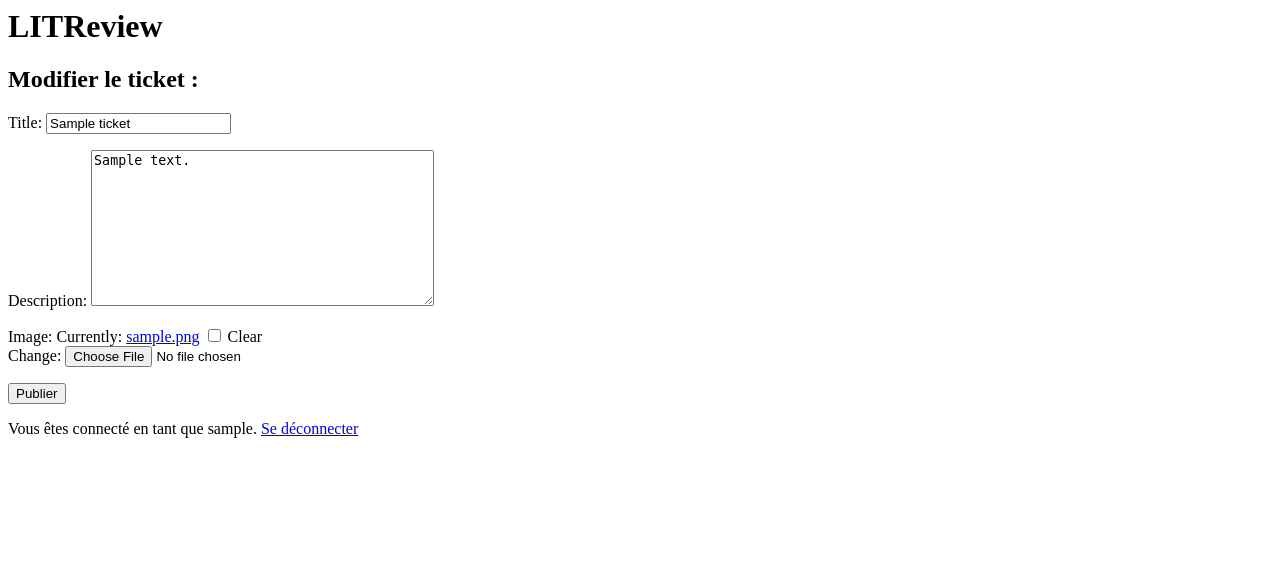
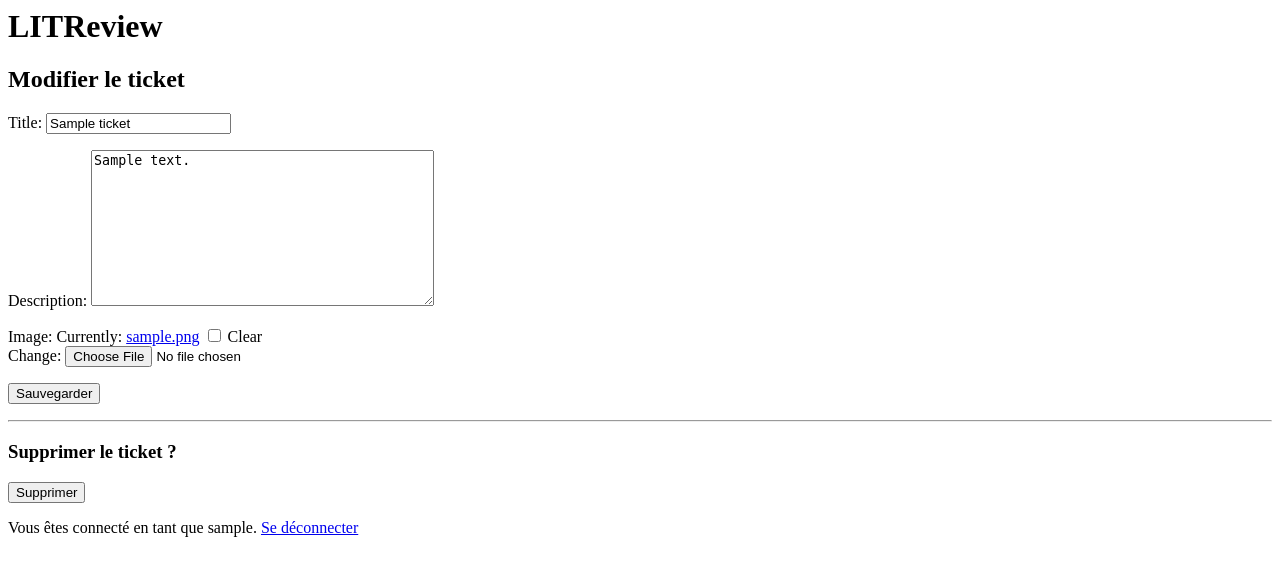
Before and after one commit to istaion/OCP9, a Django app: page /review/ticket/1/update in a window 1280 px wide. Shown: the top 576 px of the page. Run offline with Django 4.2, Linux system fonts and the light colour scheme; a user stored in the database is signed in; tables that the repository leaves empty hold one stand-in row (values such as "Sample post").

Commit message:
suppression de ticket et review

```diff
--- a/review/forms.py
+++ b/review/forms.py
@@ -9,7 +9,15 @@ class ReviewForm(forms.ModelForm):
         fields = ['headline', 'rating', 'body']
 
 
+class DeleteReviewForm(forms.Form):
+    delete_review = forms.BooleanField(widget=forms.HiddenInput, initial=True)
+
+
 class TicketForm(forms.ModelForm):
     class Meta:
         model = models.Ticket
         fields = ['title', 'description', 'image']
+
+
+class DeleteTicketForm(forms.Form):
+    delete_ticket = forms.BooleanField(widget=forms.HiddenInput, initial=True)
--- a/review/templates/review/ticket_update.html
+++ b/review/templates/review/ticket_update.html
@@ -1,9 +1,16 @@
 {% extends 'base.html' %}
 {% block content %}
-    <h2>Modifier le ticket :</h2>
+    <h2>Modifier le ticket</h2>
     <form method="post">
         {{ edit_form.as_p }}
         {% csrf_token %}
-        <button type="submit" >Publier</button>
+        <button type="submit" >Sauvegarder</button>
+    </form>
+    <hr>
+    <h3>Supprimer le ticket ?</h3>
+    <form method="post">
+        {{ delete_form }}
+        {% csrf_token %}
+        <button type="submit" >Supprimer</button>
     </form>
 {% endblock content %}
--- a/review/views.py
+++ b/review/views.py
@@ -1,4 +1,4 @@
-from django.shortcuts import redirect, render
+from django.shortcuts import get_object_or_404, redirect, render
 from django.contrib.auth.decorators import login_required
 from . import forms
 from . import models
@@ -72,7 +72,7 @@ def review_response(request, ticket_id):
 
 
 @login_required
-def review_update(request, review_id):
+def review_update2(request, review_id):
     review = models.Review.objects.get(id=review_id)
     if request.method == 'POST':
         edit_form = forms.ReviewForm(request.POST, instance=review)
@@ -89,13 +89,47 @@ def review_update(request, review_id):
 
 
 @login_required
+def review_update(request, review_id):
+    review = get_object_or_404(models.Review, id=review_id)
+    edit_form = forms.ReviewForm(instance=review)
+    delete_form = forms.DeleteReviewForm()
+    if request.method == 'POST':
+        if 'edit_review' in request.POST:
+            edit_form = forms.ReviewForm(request.POST, instance=review)
+            if edit_form.is_valid():
+                edit_form.save()
+                return redirect('feed')
+        if 'delete_review' in request.POST:
+            delete_form = forms.DeleteReviewForm(request.POST)
+            if delete_form.is_valid():
+                review.delete()
+                return redirect('feed')
+    context = {
+        'edit_form': edit_form,
+        'delete_form': delete_form,
+        'review': review,
+    }
+    return render(request, 'review/review_update.html', context=context)
+
+
+@login_required
 def ticket_update(request, ticket_id):
-    ticket = models.Ticket.objects.get(id=ticket_id)
+    ticket = get_object_or_404(models.Ticket, id=ticket_id)
+    edit_form = forms.TicketForm(instance=ticket)
+    delete_form = forms.DeleteTicketForm()
     if request.method == 'POST':
-        edit_form = forms.TicketForm(request.POST, instance=ticket)
-        if edit_form.is_valid():
-            edit_form.save()
-            return redirect('feed')
-    else:
-        edit_form = forms.TicketForm(instance=ticket)
-    return render(request, 'review/ticket_update.html', context={'edit_form': edit_form})
+        if 'edit_ticket' in request.POST:
+            edit_form = forms.TicketForm(request.POST, instance=ticket)
+            if edit_form.is_valid():
+                edit_form.save()
+                return redirect('feed')
+        if 'delete_ticket' in request.POST:
+            delete_form = forms.DeleteTicketForm(request.POST)
+            if delete_form.is_valid():
+                ticket.delete()
+                return redirect('feed')
+    context = {
+        'edit_form': edit_form,
+        'delete_form': delete_form,
+    }
+    return render(request, 'review/ticket_update.html', context=context)
```
Also changed, not shown: review/templates/review/review_update.html (+8 -1 lines).
